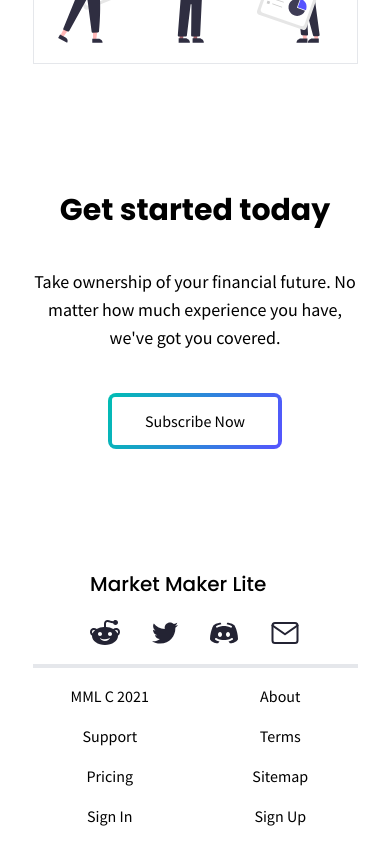
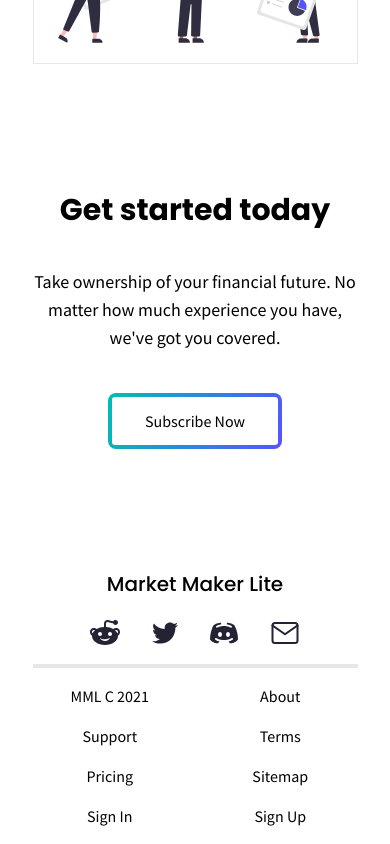
Before and after one commit to jonkarrer/market_maker, a Next.js app: page / in a window 390 px wide. Shown: the part 6485-7329 px from the top of the page. Built offline with nearby package versions, Linux system fonts and the light colour scheme; no server answers.

Commit message:
version one complete

```diff
--- a/components/Layout/Footer.tsx
+++ b/components/Layout/Footer.tsx
@@ -6,7 +6,7 @@ const Footer = () => {
     <div>
       <footer className="flex flex-col items-center justify-center mt-10">
         <div className="wrapper grid place-content-center gap-5 py-4 md:py-10 md:gap-0 md:grid-flow-col md:place-content-between border-b-4">
-          <h4 className="text-xl md:text-2xl font-medium 2xl:text-3xl 3xl:text-4xl">
+          <h4 className="text-xl md:text-2xl font-medium 2xl:text-3xl 3xl:text-4xl text-center md:text-left">
             Market Maker Lite
           </h4>
           <nav className="flex space-x-8 items-center m-auto">
```
